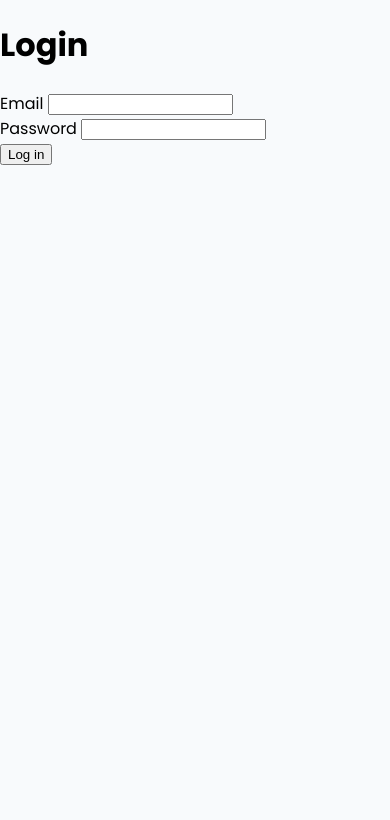
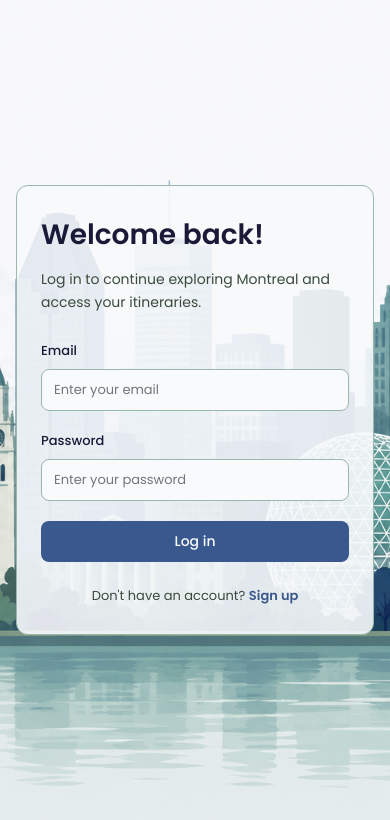
Before and after one commit to saiabbirame/582-32W-VA, a Flask app: page /login in a window 390 px wide. Shown: the part 88-908 px from the top of the page. Before the commit the page ends 253 px from the top, so only its background shows below. Run offline with Flask 3, Linux system fonts and the light colour scheme; some libraries are stand-ins or nearby versions.

Commit message:
Design responsive login page

```diff
--- a/code/static/css/style.css
+++ b/code/static/css/style.css
@@ -609,6 +609,112 @@ body{
     font-size: 14px;
 }
 
+/* LOGIN */
+.login-page{
+    display: flex;
+    align-items: center;
+    justify-content: center;
+    min-height: calc(100vh - 88px);
+    padding: 48px 24px;
+    background-image: url("../images/montreal_skyline.png");
+    background-size: cover;
+    background-position: center;
+    background-repeat: no-repeat;
+}
+
+.login-container{
+    width: 100%;
+    max-width: 460px;
+}
+
+.login-form{
+    padding: 40px;
+    border: 1px solid #9AB7AE;
+    border-radius: 12px;
+    background-color: rgba(248, 250, 252, 0.9);
+}
+
+.login-form h1{
+    margin: 0 0 12px;
+    color: #1B1938;
+    font-size: 32px;
+    font-weight: 600;
+}
+
+.login-description{
+    margin: 0 0 28px;
+    color: #3A4B3C;
+    font-size: 15px;
+    line-height: 1.6;
+}
+
+.login-form form{
+    display: flex;
+    flex-direction: column;
+    gap: 20px;
+}
+
+.form-group{
+    display: flex;
+    flex-direction: column;
+    gap: 8px;
+}
+
+.form-group label{
+    color: #1B1938;
+    font-size: 14px;
+    font-weight: 500;
+}
+
+.form-group input{
+    padding: 12px 14px;
+    border: 1px solid #9AB7AE;
+    border-radius: 8px;
+    background-color: #F8FAFC;
+    color: #1B1938;
+    outline: none;
+    font-family: "Poppins", sans-serif;
+    font-size: 14px;
+}
+
+.form-group input:focus{
+    border: 1px solid #3A4B3C;
+}
+
+.login-submit{
+    padding: 12px 20px;
+    border: none;
+    border-radius: 8px;
+    font-family: "Poppins", sans-serif;
+    font-size: 15px;
+    font-weight: 500;
+    background-color: #39588E;
+    color: #F8FAFC;
+    cursor: pointer;
+    transition: 0.3s ease;
+}
+
+.login-submit:hover{
+    background-color: #1B1938;
+}
+
+.switch{
+    margin: 24px 0 0;
+    color: #3A4B3C;
+    font-size: 14px;
+    text-align: center;
+}
+
+.switch a{
+    color: #39588E;
+    font-weight: 600;
+    text-decoration: none;
+}
+
+.switch a:hover{
+    text-decoration: underline;
+}
+
 /* RESPONSIVE DESIGN */
 @media (max-width: 992px){
 /* HOMEPAGE */
@@ -828,4 +934,39 @@ body{
     .places-list{
         grid-template-columns: 1fr;
     }
+
+/* LOGIN */
+    .login-page{
+        padding: 32px 16px;
+    }
+
+    .login-form{
+        padding: 28px 24px;
+    }
+
+    .login-form h1{
+        font-size: 28px;
+    }
+
+    .login-description{
+        font-size: 14px;
+    }
+
+    .form-group label{
+        font-size: 13px;
+    }
+
+    .form-group input{
+        padding: 10px 12px;
+        font-size: 13px;
+    }
+
+    .login-submit{
+        padding: 10px 18px;
+        font-size: 14px;
+    }
+
+    .switch{
+        font-size: 13px;
+    }
 }
--- a/code/templates/login.html
+++ b/code/templates/login.html
@@ -3,10 +3,15 @@
 {% block title %}Login | NextStop{% endblock %}
 
 {% block content %}
-<h1>Login</h1>
+<section class="login-page">
+    <div class="login-container">
+        <div class="login-form">
+            <h1>Welcome back!</h1>
+
+            <p class="login-description">Log in to continue exploring Montreal and access your itineraries.</p>
 
             <form method="post">
-    <div>
+                <div class="form-group">
                     <label for="email">Email</label>
 
                     <input
@@ -14,21 +19,31 @@
                         name="email"
                         type="email"
                         value="{{ email or '' }}"
+                        placeholder="Enter your email"
                         required
                     />
                 </div>
 
-    <div>
+                <div class="form-group">
                     <label for="password">Password</label>
 
                     <input
                         id="password"
                         name="password"
                         type="password"
+                        placeholder="Enter your password"
                         required
                     />
                 </div>
 
-    <button type="submit">Log in</button>
+                <button type="submit" class="login-submit">Log in</button>
             </form>
+
+            <p class="switch">
+                Don't have an account?
+                <a href="{{ url_for('register') }}">Sign up</a>
+            </p>
+        </div>
+    </div>
+</section>
 {% endblock %}
```
Also changed, not shown: code/static/images/montreal_skyline.png (added). Lines whose indentation alone changed are shown as unchanged.
